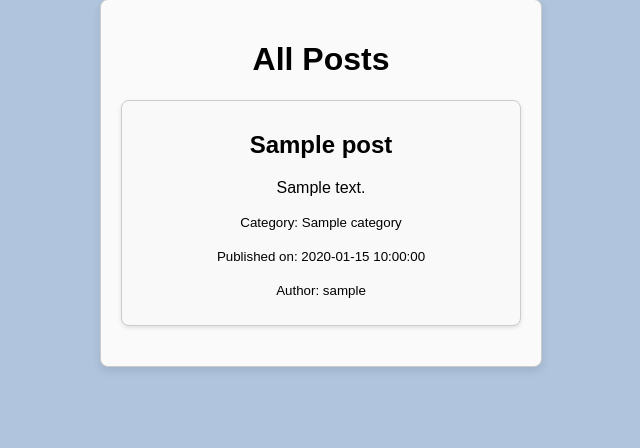
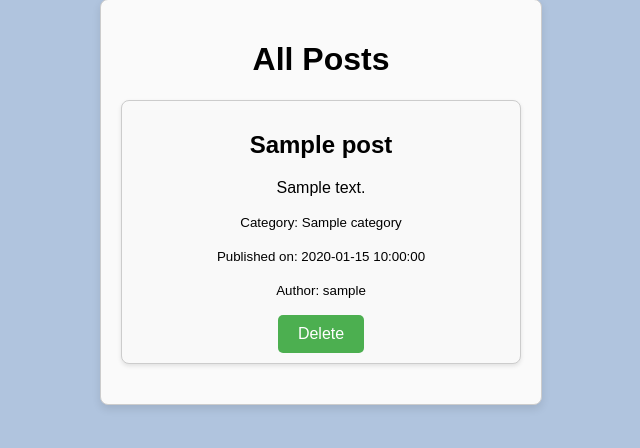
Before and after one commit to e-kari/CRUD-Blog, a Flask app: page / in a window 1280 px wide. Shown: the part 109-557 px from the top of the page, without its empty margins (319-959 px from the left). Run offline with Flask 3, Linux system fonts and the light colour scheme; a user stored in the database is signed in; tables that the repository leaves empty or names only in its code hold one stand-in row (values such as "Sample post").

Commit message:
Added delete button to home

```diff
--- a/templates/home.html
+++ b/templates/home.html
@@ -14,6 +14,13 @@
                     <p><small>Category: {{ post.category_name }}</small></p>
                     <p><small>Published on: {{ post.created_at }}</small></p>
                     <p><small>Author: {{ post.author_name }}</small></p>
+
+                    <!-- Delete Button -->
+                    {% if current_user.username == 'enya' or current_user.id == post.user_id %}
+                        <form action="{{ url_for('delete_post', post_id=post.id) }}" method="POST" style="display:inline;">
+                            <button type="submit" class="btn btn-danger btn-sm">Delete</button>
+                        </form>
+                    {% endif %}
                 </li>
             {% endfor %}
         </ul>
```
Also changed, not shown: app.py (line endings or trailing spaces). Lines whose indentation alone changed are shown as unchanged.
